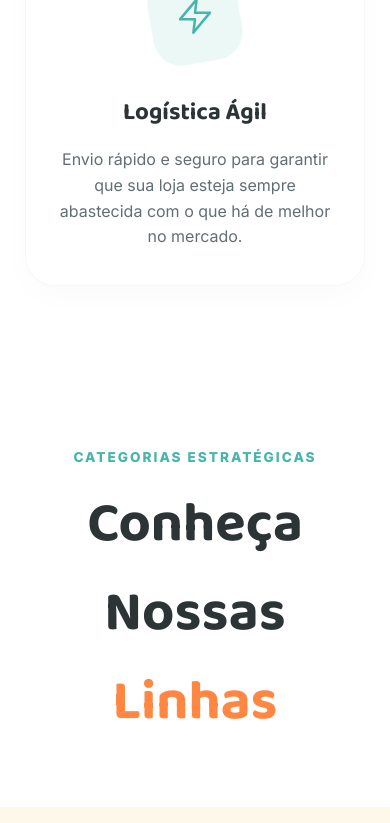
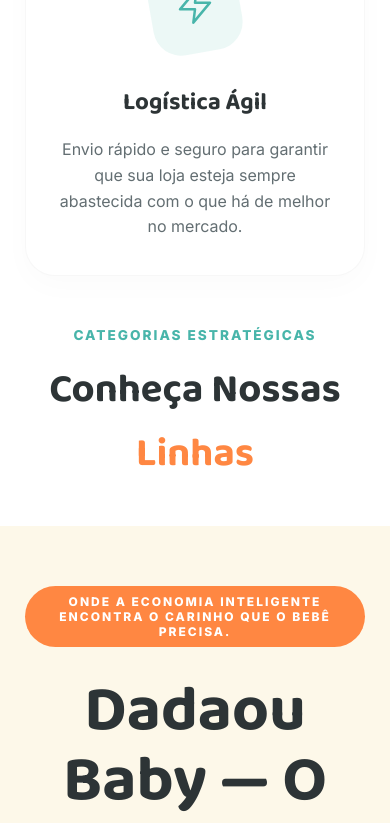
Before and after one commit to osmardaou/dadaoubaby--frontend, a Next.js app: page /home in a window 390 px wide. Shown: the part 4151-4974 px from the top of the page. Built offline with nearby package versions, Linux system fonts and the light colour scheme.

Commit message:
ajuste de espaçamento

```diff
--- a/components/BusinessLines/BusinessLines.module.css
+++ b/components/BusinessLines/BusinessLines.module.css
@@ -5,7 +5,7 @@
 
 .mainTitleArea {
   text-align: center;
-  padding: 100px 5% 60px;
+  padding: 32px 5% 50px;
 }
 
 .topLabel {
@@ -117,6 +117,14 @@
 
 /* MOBILE TRANSFORMATION */
 @media (max-width: 968px) {
+  .mainTitleArea {
+    padding: 24px 25px 40px;
+  }
+
+  .mainTitle {
+    font-size: 2.5rem;
+  }
+
   .row {
     display: flex !important;
     flex-direction: column !important;
--- a/components/Differentials/Differentials.module.css
+++ b/components/Differentials/Differentials.module.css
@@ -1,5 +1,5 @@
 .differentials {
-  padding: 100px 5%;
+  padding: 80px 5% 32px;
   background-color: #ffffff;
   position: relative;
   overflow: hidden;
@@ -89,7 +89,7 @@
 /* MOBILE */
 @media (max-width: 968px) {
   .differentials {
-    padding: 60px 25px;
+    padding: 50px 25px 24px;
   }
 
   .grid {
```
